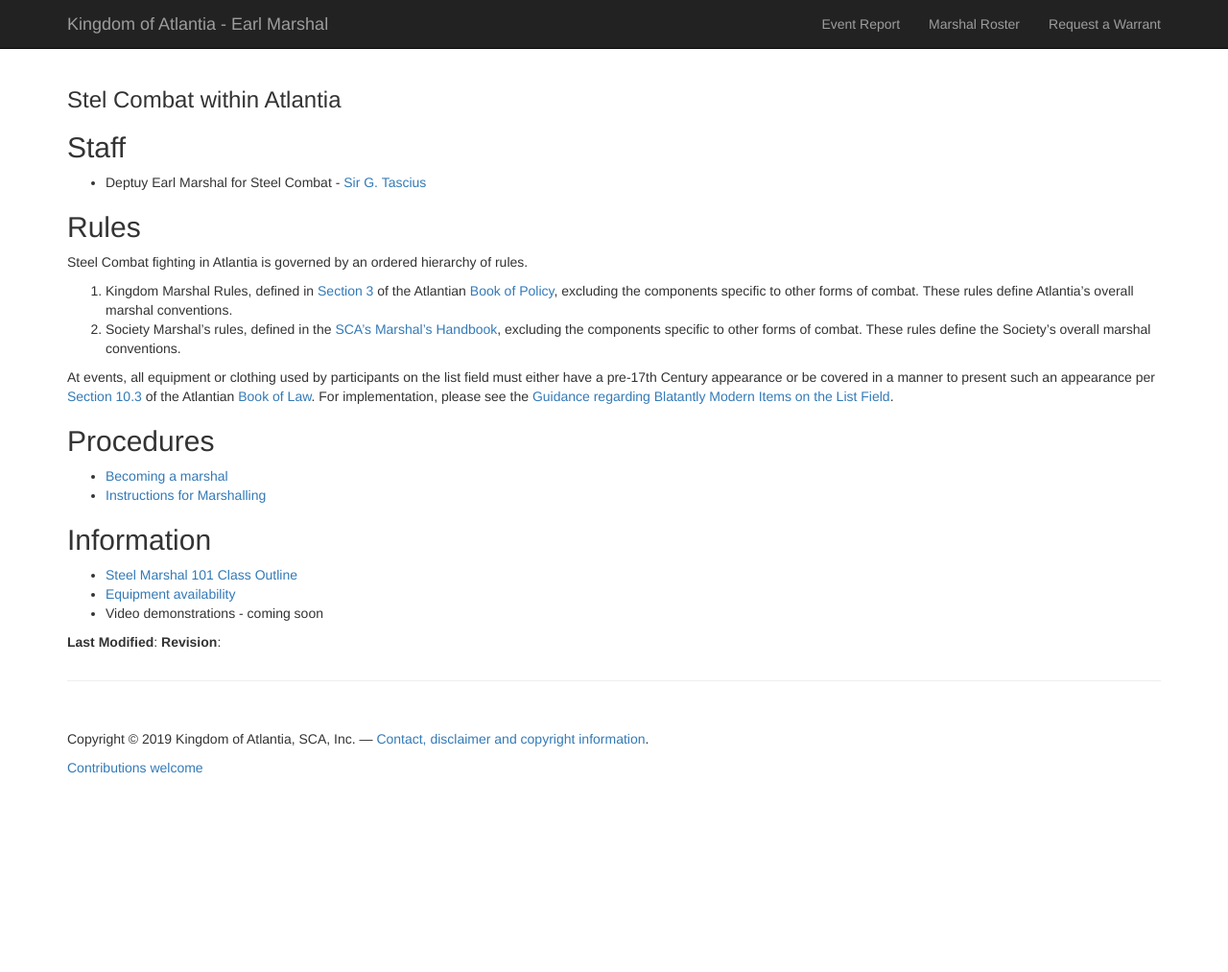
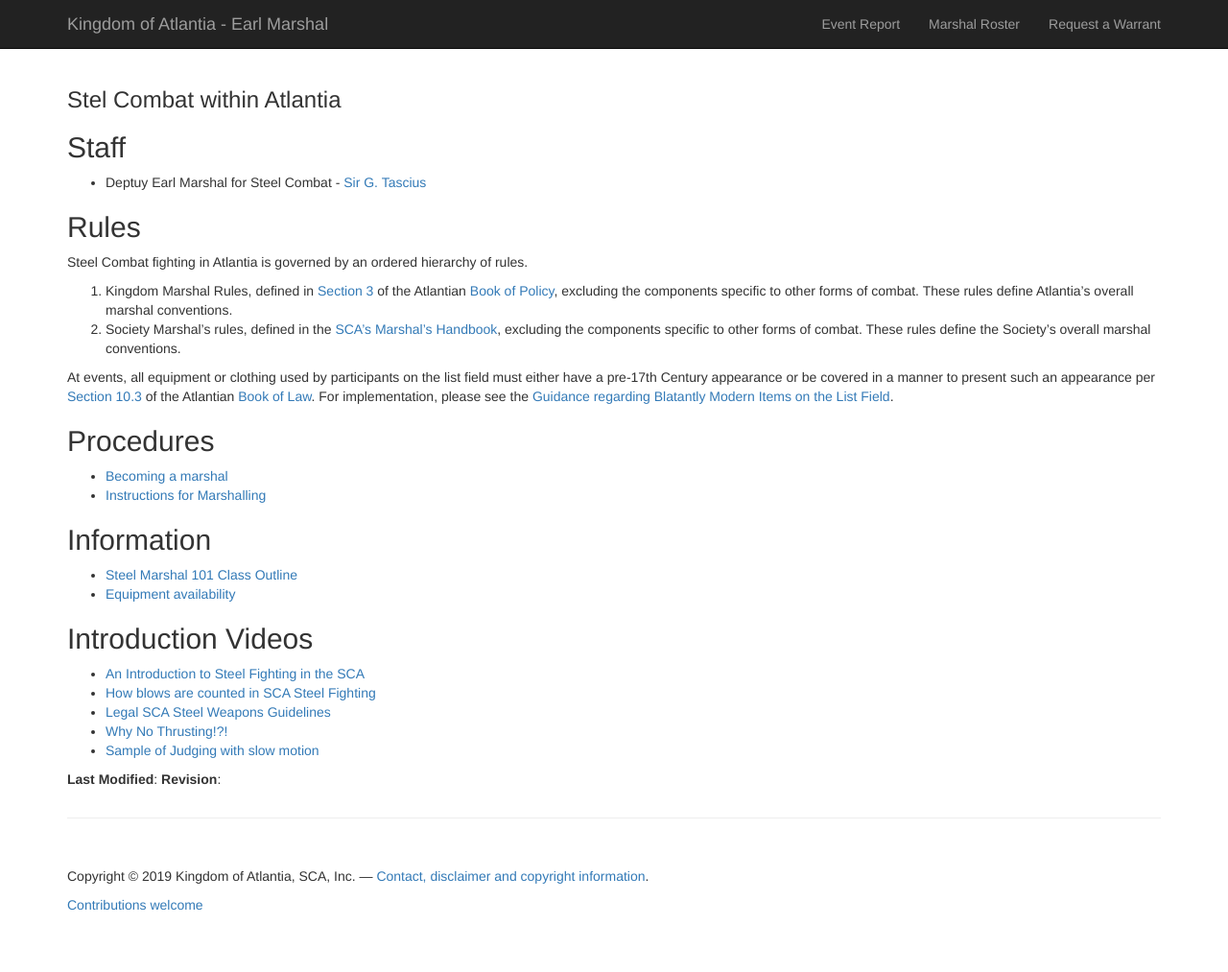
Before and after one commit to academie-de-espee/earl-marshal, a Jekyll site: the page built from steel-combat.md, in a window 1280 px wide. Shown: the whole page at 96% size. Built offline with Jekyll 4.4.1, drawn with Linux system fonts in a browser that asks for light colours; before the commit the page ends 900 px from its top, so only the background shows below that.

Commit message:
add introduction videos from DKEM-steelcombat

```diff
--- a/steel-combat.md
+++ b/steel-combat.md
@@ -23,7 +23,13 @@ At events, all equipment or clothing used by participants on the list field must
 ## Information
 * [Steel Marshal 101 Class Outline](/training/steel-marshal/)
 * [Equipment availability](/steel-combat/vendors)
-* Video demonstrations - coming soon
+
+## Introduction Videos
+* [An Introduction to Steel Fighting in the SCA](https://youtu.be/cHWfEXQ-5jk)
+* [How blows are counted in SCA Steel Fighting](https://youtu.be/WuPQeWE3kSM)
+* [Legal SCA Steel Weapons Guidelines](https://youtu.be/VukoPQEpunw)
+* [Why No Thrusting!?!](https://youtu.be/qYOdsnFC5xc)
+* [Sample of Judging with slow motion](https://youtu.be/LW2OtlKsT_Q)
 
 **Last Modified**: {{ page.last_modified_at | date: '%Y-%m-%d' }}
 **Revision**: {{ site.git.last_commit.short_sha }}
```
